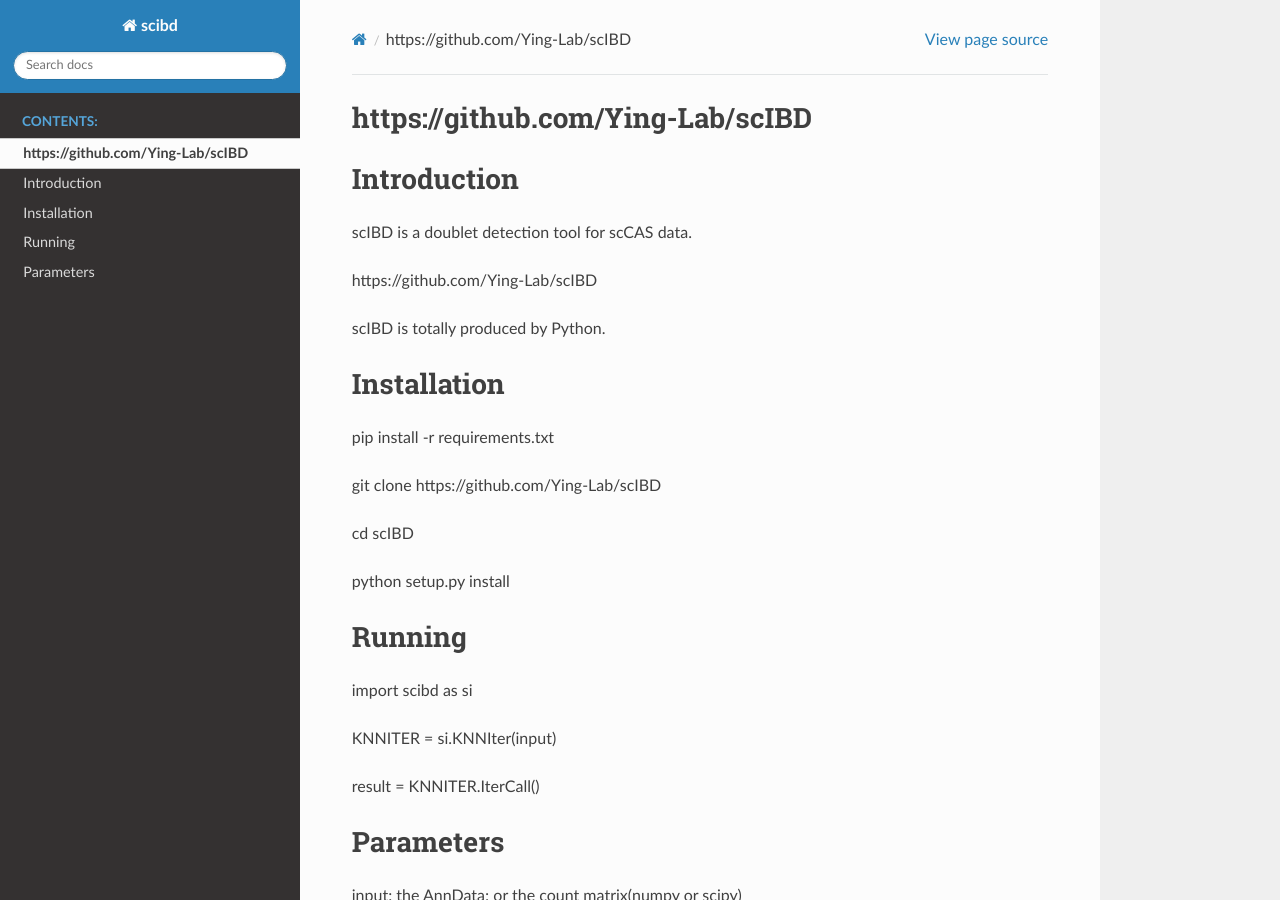
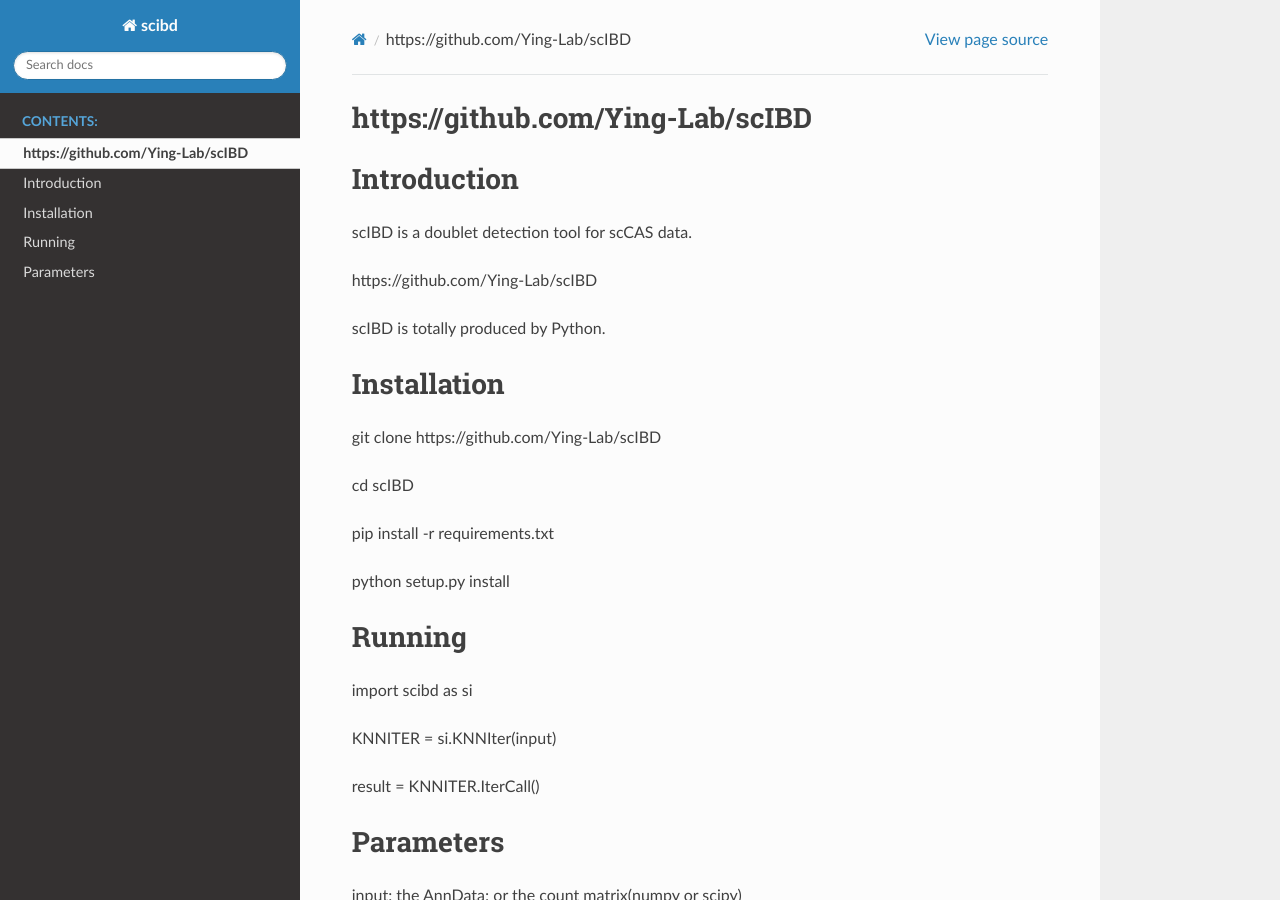
Before and after one commit to Ying-Lab/scIBD, a Sphinx documentation site: the page built from docs/source/README-readdoc.md, in a window 1280 px wide and 900 px high. Built offline with Sphinx 7.4.7 and the Read the Docs theme 2.0.0, drawn with Linux system fonts in a browser that asks for light colours.

```diff
--- a/docs/source/README-readdoc.md
+++ b/docs/source/README-readdoc.md
@@ -12,13 +12,11 @@ scIBD is totally produced by Python.
 
 Installation
 -----
-
-
-pip install -r requirements.txt
-
 git clone https://github.com/Ying-Lab/scIBD
 
 cd scIBD
+
+pip install -r requirements.txt
 
 python setup.py install
 
```
